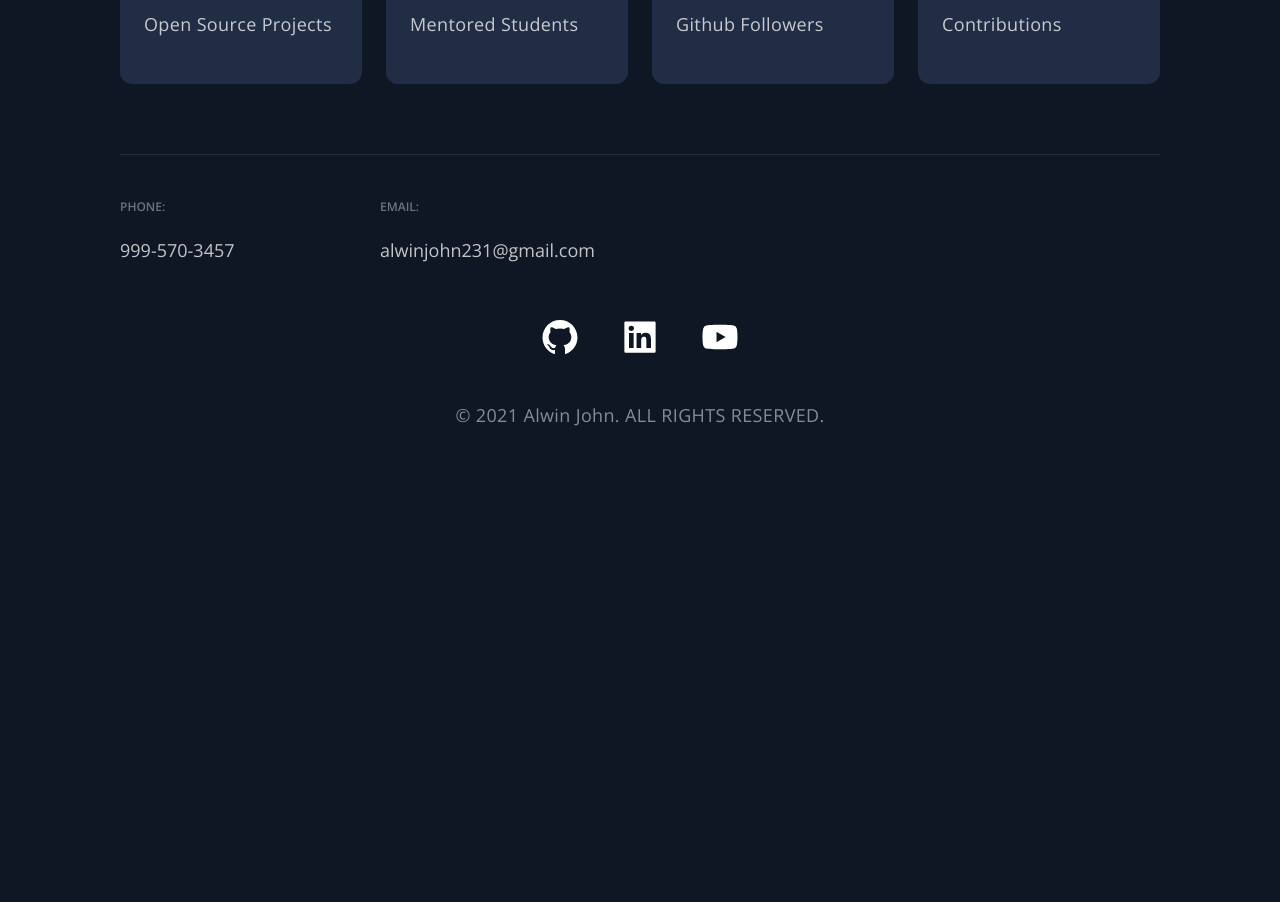
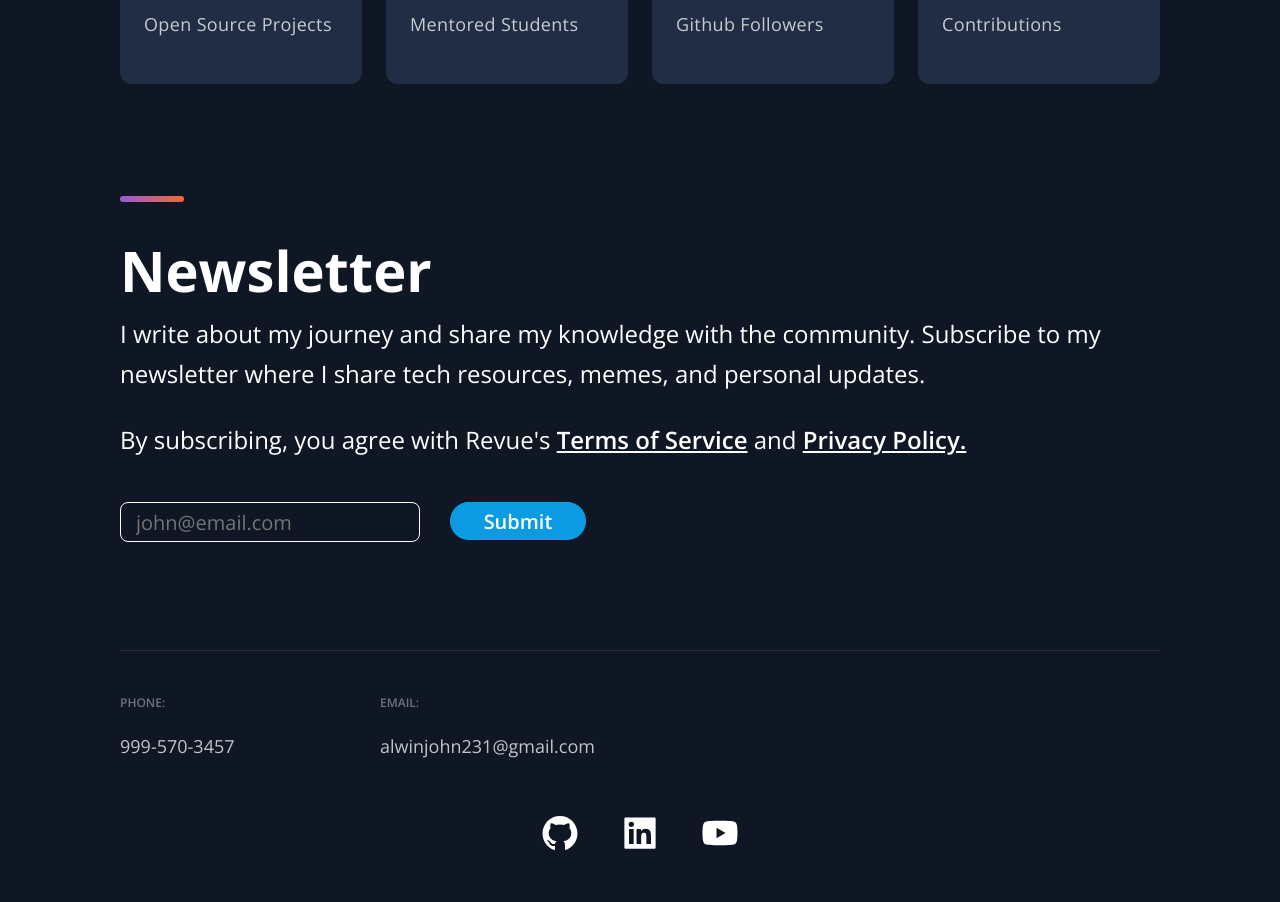
Before and after one commit to Dexters-Hub/portfolio-v1, a Next.js app: page / in a window 1280 px wide. Shown: the part 4720-5622 px from the top of the page. Before the commit the page ends 5185 px from the top, so only its background shows below. Built offline with nearby package versions, Linux system fonts and the light colour scheme.

Commit message:
added the newsletter component in the homepage

```diff
--- a/src/pages/index.js
+++ b/src/pages/index.js
@@ -1,6 +1,7 @@
 import Accomplishments from '../components/Accomplishments/Accomplishments';
 import BgAnimation from '../components/BackgrooundAnimation/BackgroundAnimation';
 import Hero from '../components/Hero/Hero';
+import NewsLetter from '../components/NewsLetter/NewsLetter';
 import Projects from '../components/Projects/Projects';
 import Technologies from '../components/Technologies/Technologies';
 import Timeline from '../components/TimeLine/TimeLine';
@@ -19,6 +20,7 @@ const Home = () => {
       <Technologies />
       <Timeline />
       <Accomplishments />
+      <NewsLetter/>
     </Layout>
   );
 };
```
